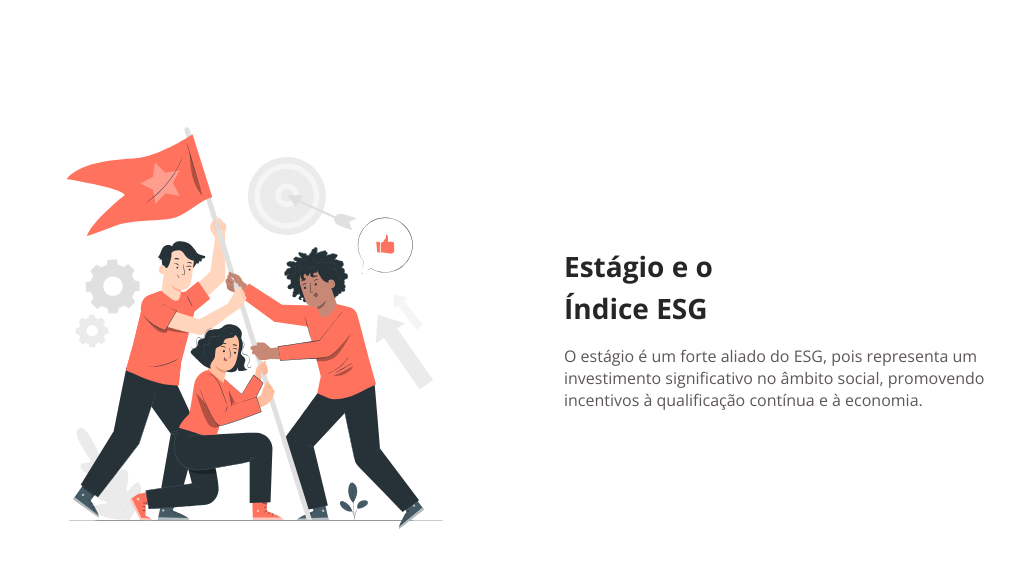
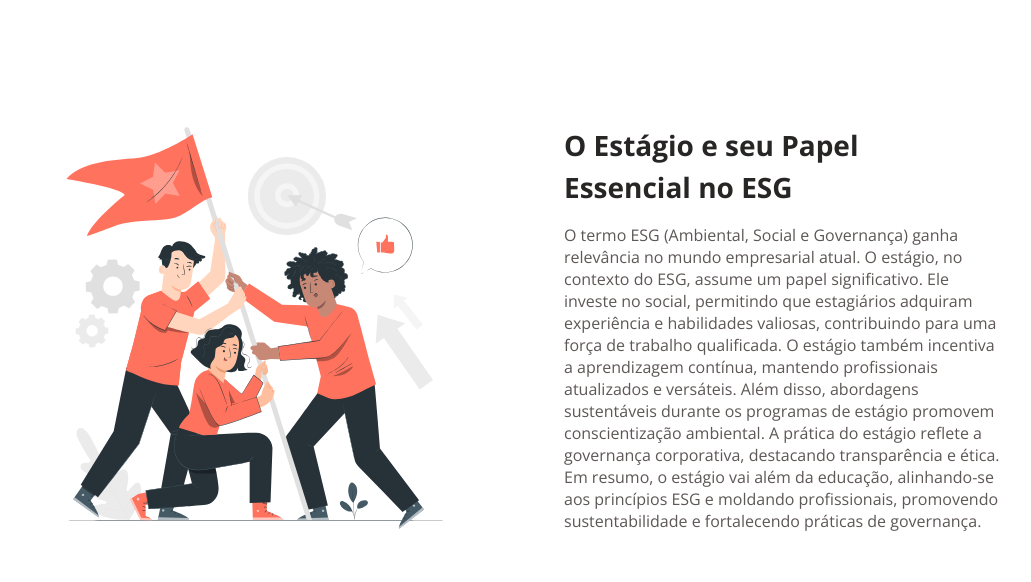
Before and after one commit to GaelBaptista/drestagio, a React (Vite) app: page /projects/eventos in a window 1280 px wide. Shown: the part 940-1522 px from the top of the page, without its empty margins (124-1155 px from the left). Built offline with nearby package versions, Linux system fonts and the light colour scheme.

Commit message:
Esg text

```diff
--- a/src/routes/Projects/Esg/Esg.tsx
+++ b/src/routes/Projects/Esg/Esg.tsx
@@ -36,9 +36,15 @@ qualquer setor e devem ser cada vez mais valorizados pela sociedade.</p>
             <section className="about section container" id="about">
                 <div className="about__container grid">
                     <div className="about__data">
-                        <h2 className="section__title-center">Estágio e o <br/> Índice ESG</h2>
-                        <p className="about__description">O estágio é um forte aliado do ESG, pois representa um investimento significativo
-                          no âmbito social, promovendo incentivos à qualificação contínua e à economia.
+                        <h2 className="section__title-center">O Estágio e seu Papel  <br/> Essencial no ESG</h2>
+                        <p className="about__description">O termo ESG (Ambiental, Social e Governança) ganha relevância no mundo
+                        empresarial atual. O estágio, no contexto do ESG, assume um papel significativo. Ele investe no social,
+                        permitindo que estagiários adquiram experiência e habilidades valiosas, contribuindo para uma força de trabalho
+                        qualificada. O estágio também incentiva a aprendizagem contínua, mantendo profissionais atualizados e versáteis.
+                        Além disso, abordagens sustentáveis durante os programas de estágio promovem conscientização ambiental.
+                        A prática do estágio reflete a governança corporativa, destacando transparência e ética. Em resumo, o estágio
+                        vai além da educação, alinhando-se
+                         aos princípios ESG e moldando profissionais, promovendo sustentabilidade e fortalecendo práticas de governança.
 
                         </p>
                     </div>
```
